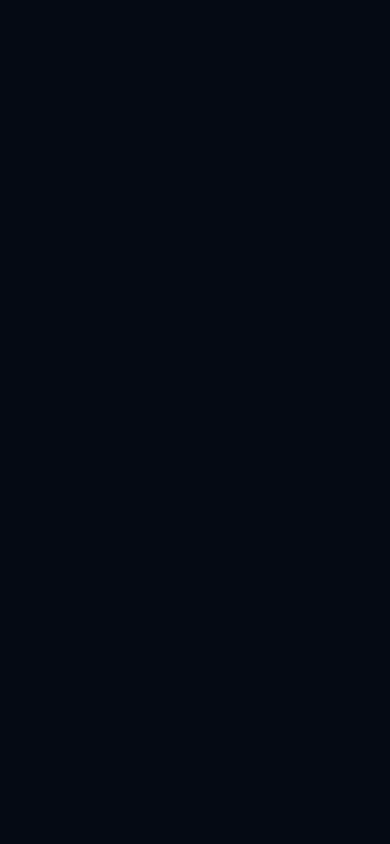
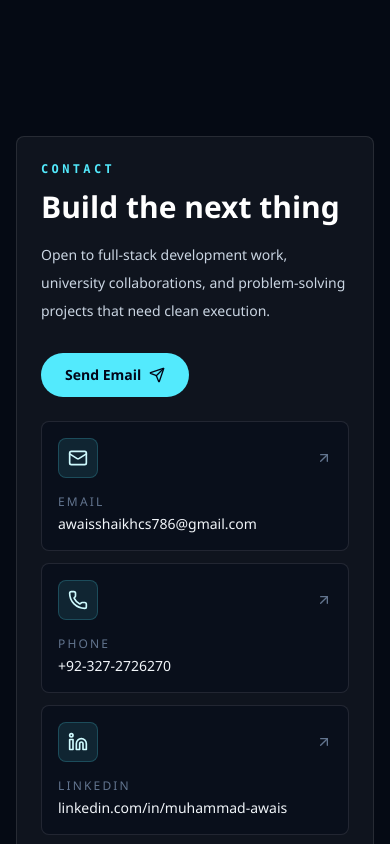
Before and after one commit to awaisbegin014/muhammad-awais-portfolio, a Next.js app: page / in a window 390 px wide. Shown: the part 8780-9624 px from the top of the page. Before the commit the page ends 8836 px from the top, so only its background shows below. Built offline with nearby package versions, Linux system fonts and the light colour scheme.

Commit message:
Add contact section

```diff
--- a/src/app/page.tsx
+++ b/src/app/page.tsx
@@ -1,5 +1,6 @@
 import { Award } from "lucide-react";
 
+import { Contact } from "@/components/Contact";
 import { EducationCard } from "@/components/EducationCard";
 import { ExperienceTimeline } from "@/components/ExperienceTimeline";
 import { Hero } from "@/components/Hero";
@@ -184,6 +185,8 @@ export default function Home() {
           </MotionDiv>
         </div>
       </section>
+
+      <Contact />
     </main>
   );
 }
--- /dev/null
+++ b/src/components/Contact.tsx
@@ -0,0 +1,56 @@
+import { ArrowUpRight, Send } from "lucide-react";
+import Link from "next/link";
+
+import { contactLinks, owner } from "@/data/portfolio";
+
+export function Contact() {
+  return (
+    <section id="contact" className="px-4 py-20 sm:px-6 lg:px-8">
+      <div className="mx-auto grid max-w-7xl gap-6 rounded-[8px] border border-white/10 bg-white/[0.045] p-6 sm:p-8 lg:grid-cols-[0.9fr_1.1fr] lg:p-10">
+        <div>
+          <p className="font-mono text-xs font-semibold uppercase tracking-[0.28em] text-cyan-300">
+            Contact
+          </p>
+          <h2 className="mt-3 text-3xl font-semibold text-white sm:text-4xl">Build the next thing</h2>
+          <p className="mt-4 max-w-xl text-sm leading-7 text-slate-300 sm:text-base">
+            Open to full-stack development work, university collaborations, and problem-solving
+            projects that need clean execution.
+          </p>
+          <Link
+            href={`mailto:${owner.email}`}
+            className="mt-7 inline-flex items-center gap-2 rounded-full bg-cyan-300 px-6 py-3 text-sm font-bold text-slate-950 transition hover:-translate-y-0.5 hover:bg-cyan-200 focus:outline-none focus-visible:ring-2 focus-visible:ring-cyan-200"
+          >
+            Send Email
+            <Send className="size-4" />
+          </Link>
+        </div>
+
+        <div className="grid gap-3 sm:grid-cols-2">
+          {contactLinks.map((link) => {
+            const Icon = link.icon;
+
+            return (
+              <Link
+                key={link.label}
+                href={link.href}
+                target={link.href.startsWith("http") ? "_blank" : undefined}
+                rel={link.href.startsWith("http") ? "noreferrer" : undefined}
+                className="group rounded-[8px] border border-white/10 bg-slate-950/35 p-4 transition hover:-translate-y-1 hover:border-cyan-300/30 hover:bg-slate-950/55 focus:outline-none focus-visible:ring-2 focus-visible:ring-cyan-200"
+                aria-label={`${link.label}: ${link.value}`}
+              >
+                <div className="flex items-center justify-between gap-3">
+                  <span className="grid size-10 place-items-center rounded-[8px] border border-cyan-300/20 bg-cyan-300/10 text-cyan-100">
+                    <Icon className="size-5" aria-hidden="true" />
+                  </span>
+                  <ArrowUpRight className="size-4 text-slate-500 transition group-hover:text-cyan-200" />
+                </div>
+                <p className="mt-4 text-xs uppercase tracking-[0.18em] text-slate-500">{link.label}</p>
+                <p className="mt-1 break-words text-sm font-medium text-slate-100">{link.value}</p>
+              </Link>
+            );
+          })}
+        </div>
+      </div>
+    </section>
+  );
+}
```
